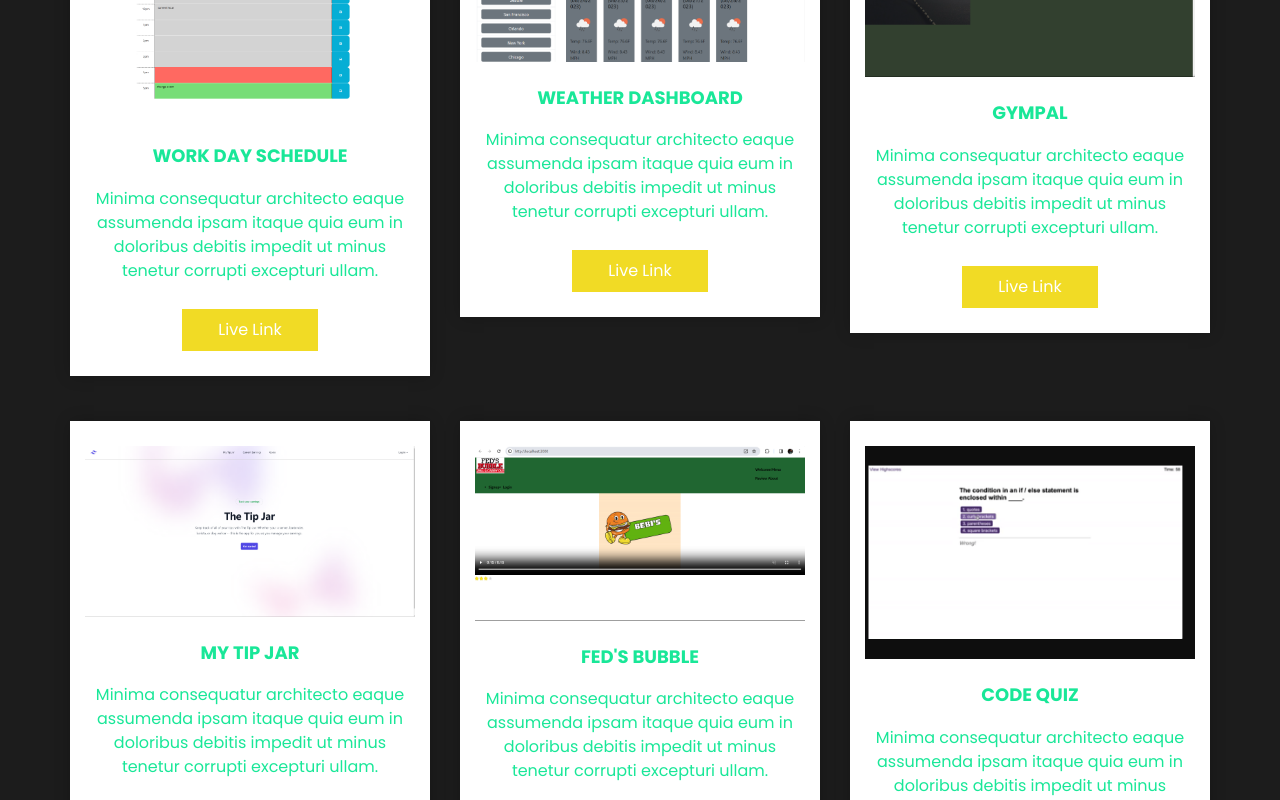
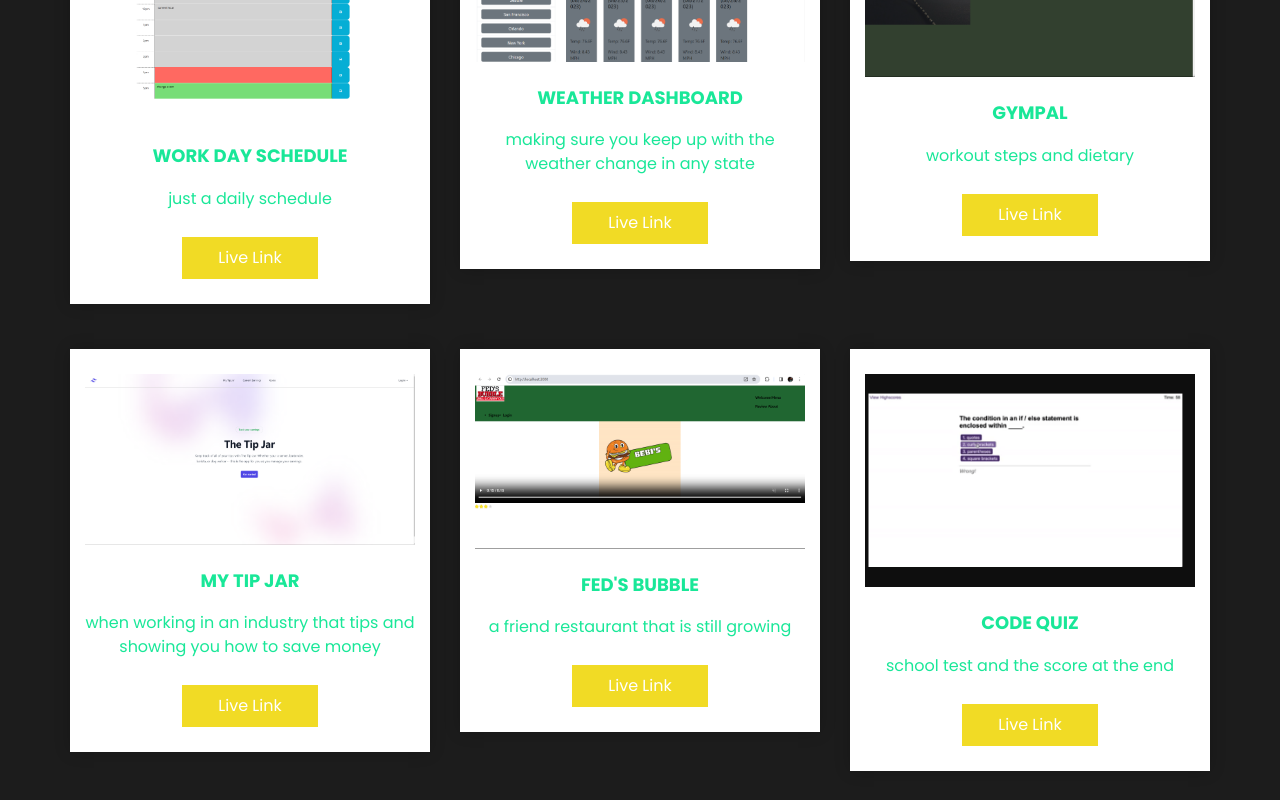
Before and after one commit to jusukarneh/React---Portfolio-2.0, a React (Vite) app: page /portfolio in a window 1280 px wide. Shown: the part 500-1300 px from the top of the page. Built offline with nearby package versions, Linux system fonts and the light colour scheme; no server answers; some icons are missing.

Commit message:
almost done

```diff
--- a/src/Components/Header/index.jsx
+++ b/src/Components/Header/index.jsx
@@ -46,7 +46,7 @@ function Header() {
             <nav class="navbar navbar-expand-lg custom_nav-container">
               <a class="navbar-brand" href="index.html">
                 <span>
-                  Web developer
+                  Frontend developer
                 </span>
               </a>
               <button class="navbar-toggler" type="button" data-toggle="collapse" data-target="#navbarSupportedContent" aria-controls="navbarSupportedContent" aria-expanded="false" aria-label="Toggle navigation">
--- a/src/Pages/About.jsx
+++ b/src/Pages/About.jsx
@@ -1,4 +1,4 @@
-function About (){
+function About() {
   return (
     <>
       <h1>About</h1>
@@ -20,11 +20,7 @@ function About (){
                   </h2>
                 </div>
                 <p>
-              Lorem ipsum dolor sit amet, consectetur adipiscing elit, sed do
-              eiusmod tempor incididunt ut labore et dolore magna aliqua. Ut
-              enim ad minim veniam, quis nostrud exercitation ullamco laboris
-              nisi ut aliquip ex ea commodo consequat. Duis aute irure dolor
-              in reprehenderit in voluptate velit
+                  I AM  A FRONT END DESIGNER THAT LIKE TRYING DIFFERENT STYLES THAT FOCUSES ON CREATING SOMETHING THAT KEEP PEOPLE PLUGGED IN. MY INTERESTED STARTED WHEN SEEING HOW I WAS CREATING SHIRT LOGOS AND MASTERING IT FOR FUN.
                 </p>
                 <div class="btn-box">
                   <a href="">
--- a/src/Pages/Portfolio.jsx
+++ b/src/Pages/Portfolio.jsx
@@ -20,7 +20,7 @@ function Portfolio() {
                     Work Day Schedule
                   </h6>
                   <p>
-                    Minima consequatur architecto eaque assumenda ipsam itaque quia eum in doloribus debitis impedit ut minus tenetur corrupti excepturi ullam.
+                    just a daily schedule
                   </p>
                   <a href="https://jusukarneh.github.io/work-day-schedule/" target="_blank">
                     Live Link
@@ -38,7 +38,7 @@ function Portfolio() {
                     Weather Dashboard
                   </h6>
                   <p>
-                    Minima consequatur architecto eaque assumenda ipsam itaque quia eum in doloribus debitis impedit ut minus tenetur corrupti excepturi ullam.
+                    making sure you keep up with the weather change in any state
                   </p>
                   <a href="https://jusukarneh.github.io/weather-dashboard/" target="_blank">
                     Live Link
@@ -56,7 +56,7 @@ function Portfolio() {
                     GYMPAL
                   </h6>
                   <p>
-                    Minima consequatur architecto eaque assumenda ipsam itaque quia eum in doloribus debitis impedit ut minus tenetur corrupti excepturi ullam.
+                    workout steps and dietary
                   </p>
                   <a href="https://bizwliz.github.io/gympal-project-one/" target="_blank">
                     Live Link
@@ -74,7 +74,7 @@ function Portfolio() {
                     My Tip Jar
                   </h6>
                   <p>
-                    Minima consequatur architecto eaque assumenda ipsam itaque quia eum in doloribus debitis impedit ut minus tenetur corrupti excepturi ullam.
+                    when working in an industry that tips and showing you how to save money
                   </p>
                   <a href="https://tip-jar-7e511648aa40.herokuapp.com/" target="_blank">
                     Live Link
@@ -92,9 +92,9 @@ function Portfolio() {
                     FED'S BUBBLE
                   </h6>
                   <p>
-                    Minima consequatur architecto eaque assumenda ipsam itaque quia eum in doloribus debitis impedit ut minus tenetur corrupti excepturi ullam.
+                    a friend restaurant that is still growing
                   </p>
-                  <a href="https://tip-jar-7e511648aa40.herokuapp.com/" target="_blank">
+                  <a href="https://feds-bubble-870a11aa1aca.herokuapp.com/" target="_blank">
                     Live Link
                   </a>
                 </div>
@@ -110,7 +110,7 @@ function Portfolio() {
                     CODE QUIZ
                   </h6>
                   <p>
-                    Minima consequatur architecto eaque assumenda ipsam itaque quia eum in doloribus debitis impedit ut minus tenetur corrupti excepturi ullam.
+                    school test and the score at the end
                   </p>
                   <a href="" target="_blank">
                     Live Link
```
Lines whose indentation alone changed are shown as unchanged.
